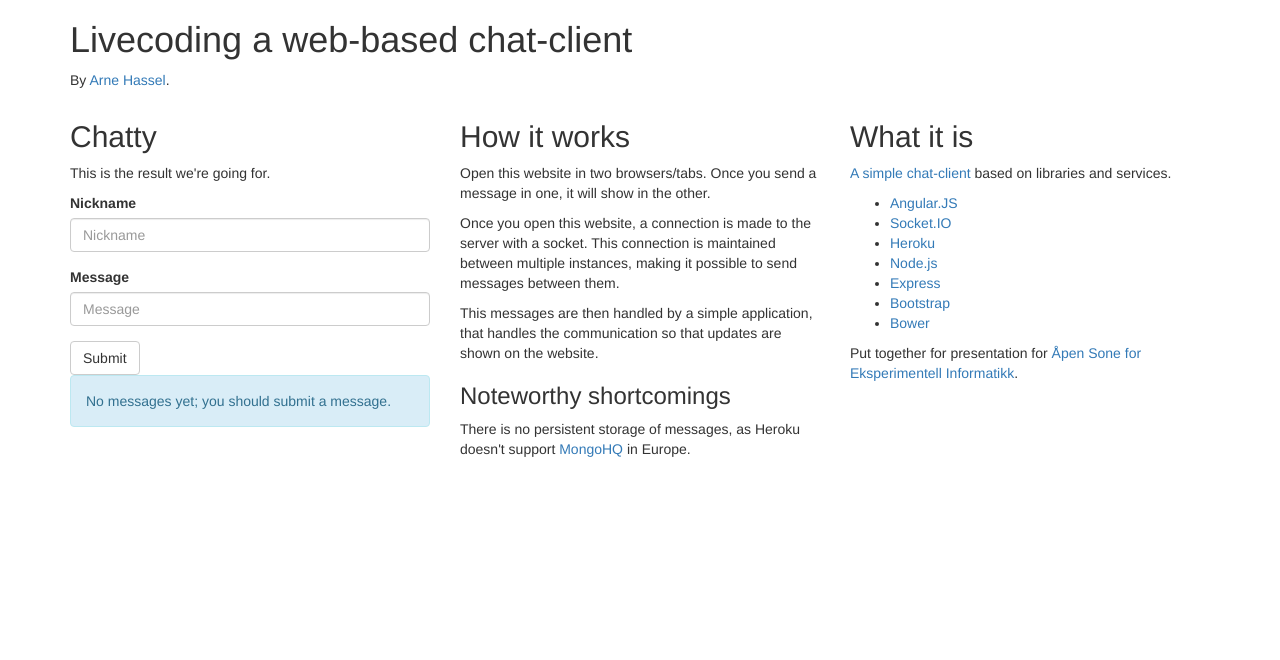
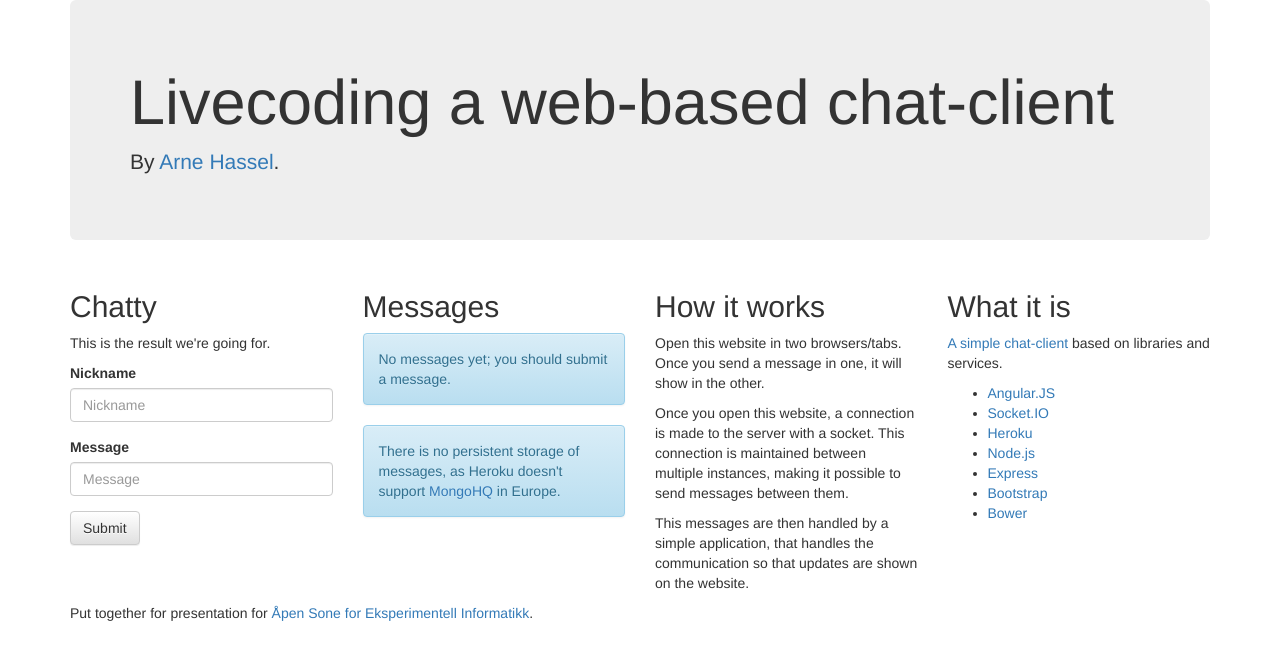
Before and after one commit to megoth/chatty, a website: page index.html in a window 1280 px wide. Drawn offline with nearby package versions, Linux system fonts and the light colour scheme; no server answers.

Commit message:
A bit more designy things

```diff
--- a/index.html
+++ b/index.html
@@ -10,14 +10,17 @@
 	<script src="bower_components/angular/angular.min.js"></script>
 	<script src="src/chat.js"></script>
 
-	<link rel="stylesheet" href="bower_components/bootstrap/dist/css/bootstrap.css" />
+	<link rel="stylesheet" href="bower_components/bootstrap/dist/css/bootstrap.min.css" />
+	<link rel="stylesheet" href="bower_components/bootstrap/dist/css/bootstrap-theme.min.css" />
 </head>
-<body>
+<body ng-controller="ChatController">
 	<div class="container">
-		<h1>Livecoding a web-based chat-client</h1>
-		<p>By <a href="http://icanhasweb.net/">Arne Hassel</a>.</p>
+		<header class="jumbotron">
+			<h1>Livecoding a web-based chat-client</h1>
+			<p>By <a href="http://icanhasweb.net/">Arne Hassel</a>.</p>
+		</header>
 		<div class="row">
-			<div class="col-md-4" ng-controller="ChatController">
+			<div class="col-md-3">
 				<h2>Chatty</h2>
 				<p>This is the result we're going for.</p>
 				<form name="messageForm" role="form" ng-submit="sendMsg()">
@@ -31,6 +34,9 @@
 					</div>
 					<button type="submit" class="btn btn-default">Submit</button>
 				</form>
+			</div>
+			<div class="col-md-3">
+				<h2>Messages</h2>
 				<p class="alert alert-info" ng-show="messages.length == 0">No messages yet; you should submit a message.</p>
 				<ul>
 					<li ng-repeat="msg in messages | limitTo:10">
@@ -38,16 +44,15 @@
 						<span>{{msg.message}}</span>
 					</li>
 				</ul>
+				<p class="alert alert-info">There is no persistent storage of messages, as Heroku doesn't support <a href="https://addons.heroku.com/mongohq">MongoHQ</a> in Europe.</p>
 			</div>
-			<div class="col-md-4">
+			<div class="col-md-3">
 				<h2>How it works</h2>
 				<p>Open this website in two browsers/tabs. Once you send a message in one, it will show in the other.</p>
 				<p>Once you open this website, a connection is made to the server with a socket. This connection is maintained between multiple instances, making it possible to send messages between them.</p>
 				<p>This messages are then handled by a simple application, that handles the communication so that updates are shown on the website.</p>
-				<h3>Noteworthy shortcomings</h3>
-				<p>There is no persistent storage of messages, as Heroku doesn't support <a href="https://addons.heroku.com/mongohq">MongoHQ</a> in Europe.</p>
 			</div>
-			<div class="col-md-4">
+			<div class="col-md-3">
 				<h2>What it is</h2>
 				<p><a href="https://github.com/megoth/chatty">A simple chat-client</a> based on libraries and services.</p>
 				<ul>
@@ -73,9 +78,11 @@
 						<a href="http://bower.io/">Bower</a>
 					</li>
 				</ul>
-				<p>Put together for presentation for <a href="http://sonen.ifi.uio.no/">Åpen Sone for Eksperimentell Informatikk</a>.</p>
 			</div>
 		</div>
+		<footer>
+			<p>Put together for presentation for <a href="http://sonen.ifi.uio.no/">Åpen Sone for Eksperimentell Informatikk</a>.</p>
+		</footer>
 	</div>
 </body>
 </html>
```
